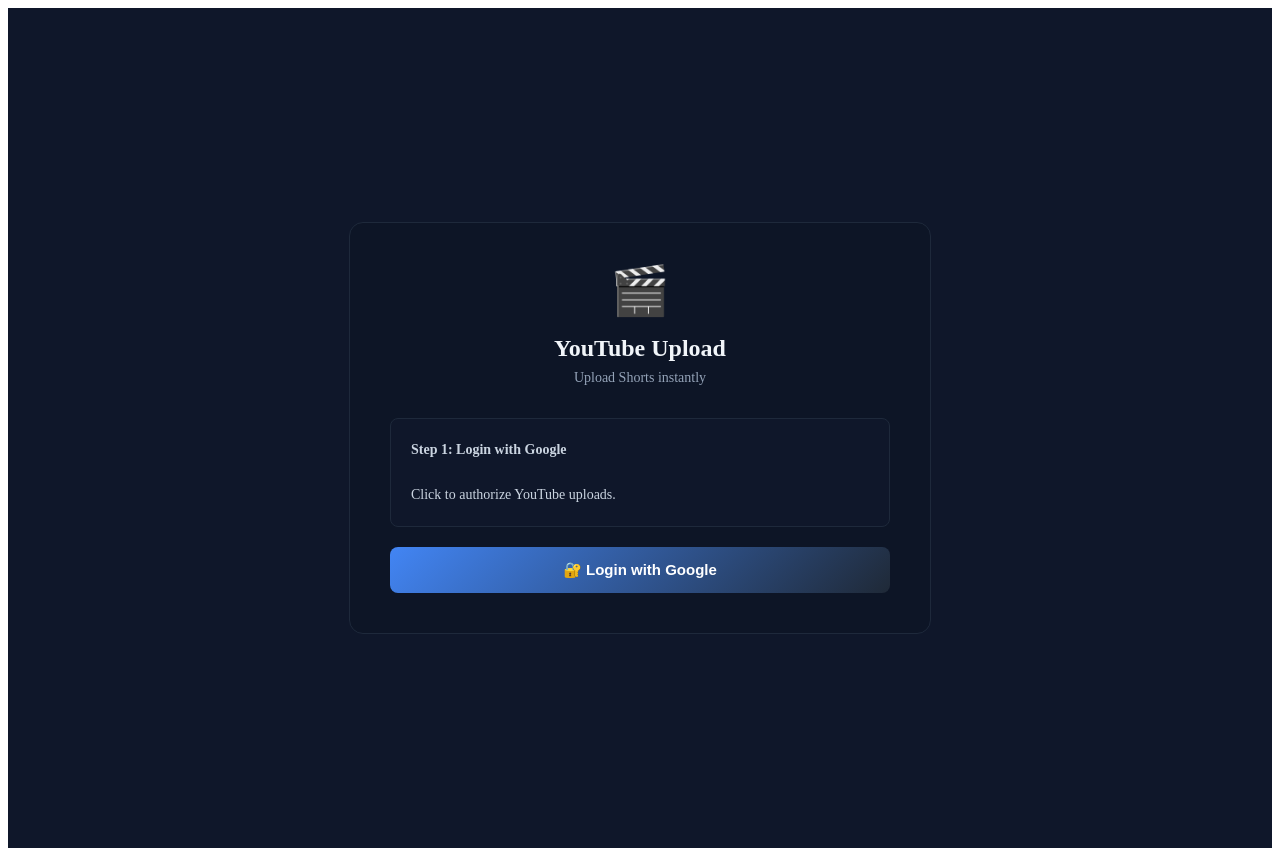
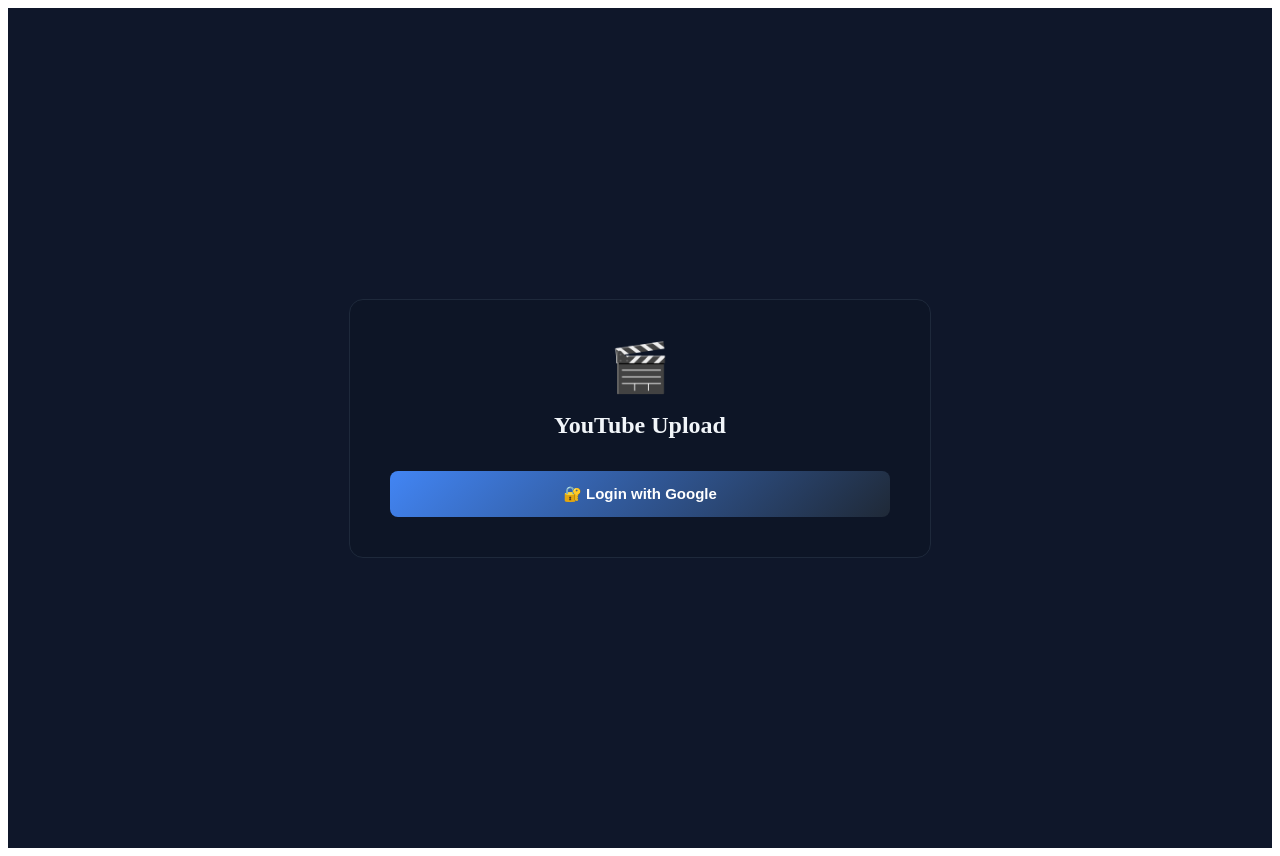
Before and after one commit to helpme67-new/youtube-upload-tool, a Next.js app: page /upload in a window 1280 px wide. Built offline with nearby package versions, Linux system fonts and the light colour scheme.

Commit message:
Refactor upload component and update UI elements

```diff
--- a/pages/upload.jsx
+++ b/pages/upload.jsx
@@ -3,8 +3,6 @@
 export default function Upload() {
   const [step, setStep] = useState(1);
   const [loading, setLoading] = useState(false);
-  const [error, setError] = useState('');
-  const [success, setSuccess] = useState('');
   const [token, setToken] = useState('');
   const [title, setTitle] = useState('');
 
@@ -27,21 +25,11 @@
 
         <div style={{ textAlign: 'center', marginBottom: '32px' }}>
           <div style={{ fontSize: '48px', marginBottom: '16px' }}>🎬</div>
-          <h1 style={{ fontSize: '24px', fontWeight: '800', margin: '0 0 8px' }}>YouTube Upload</h1>
-          <p style={{ color: '#94a3b8', margin: 0, fontSize: '14px' }}>Upload Shorts instantly</p>
+          <h1 style={{ fontSize: '24px', fontWeight: '800', margin: '0' }}>YouTube Upload</h1>
         </div>
-
-        {error && <div style={{ background: '#7f1d1d', color: '#fecaca', padding: '12px 16px', borderRadius: '8px', marginBottom: '20px', fontSize: '13px' }}>⚠️ {error}</div>}
-        {success && <div style={{ background: '#064e3b', color: '#a7f3d0', padding: '12px 16px', borderRadius: '8px', marginBottom: '20px', fontSize: '13px' }}>✅ {success}</div>}
 
         {step === 1 && (
           <div>
-            <div style={{ background: '#0f172a', border: '1px solid #1e293b', padding: '20px', borderRadius: '8px', marginBottom: '20px' }}>
-              <div style={{ fontSize: '14px', lineHeight: '1.6', color: '#cbd5e1' }}>
-                <strong>Step 1: Login with Google</strong><br/><br/>
-                Click to authorize YouTube uploads.
-              </div>
-            </div>
             <button onClick={login} disabled={loading} style={{ width: '100%', background: loading ? '#1e293b' : 'linear-gradient(135deg, #4285f4, #1f2937)', color: '#fff', border: 'none', padding: '14px 0', borderRadius: '8px', fontSize: '15px', fontWeight: '700', cursor: 'pointer' }}>
               {loading ? '🔄 Redirecting...' : '🔐 Login with Google'}
             </button>
@@ -50,22 +38,18 @@
 
         {step === 2 && (
           <div>
-            <div style={{ background: '#0a2010', border: '1px solid #10b98130', color: '#86efac', padding: '12px 16px', borderRadius: '8px', marginBottom: '20px', fontSize: '13px' }}>
-              ✅ Logged in! Ready to upload.
+            <div style={{ background: '#0a2010', color: '#86efac', padding: '12px 16px', borderRadius: '8px', marginBottom: '20px', fontSize: '13px' }}>
+              ✅ Logged in! Ready to use.
             </div>
 
             <div style={{ marginBottom: '16px' }}>
-              <label style={{ display: 'block', color: '#cbd5e1', fontSize: '13px', fontWeight: '700', marginBottom: '6px' }}>TITLE *</label>
-              <input type="text" value={title} onChange={(e) => setTitle(e.target.value)} placeholder="Your video title" style={{ width: '100%', padding: '10px 12px', background: '#0d1526', border: '1.5px solid #1e293b', borderRadius: '8px', color: '#f1f5f9', fontSize: '13px' }} />
+              <label style={{ display: 'block', color: '#cbd5e1', fontSize: '13px', fontWeight: '700', marginBottom: '6px' }}>Video Title</label>
+              <input type="text" value={title} onChange={(e) => setTitle(e.target.value)} placeholder="Enter title" style={{ width: '100%', padding: '10px 12px', background: '#0d1526', border: '1px solid #1e293b', borderRadius: '8px', color: '#f1f5f9', fontSize: '13px' }} />
             </div>
 
-            <button style={{ width: '100%', background: title ? 'linear-gradient(135deg, #ff0000, #7c3aed)' : '#1e293b', color: '#fff', border: 'none', padding: '14px 0', borderRadius: '8px', fontSize: '15px', fontWeight: '700', cursor: 'pointer' }} disabled={!title}>
-              🚀 Upload Coming Soon
+            <button style={{ width: '100%', background: '#1e293b', color: '#fff', border: 'none', padding: '14px 0', borderRadius: '8px', fontSize: '15px', fontWeight: '700' }}>
+              🚀 Ready for upload feature
             </button>
-
-            <div style={{ marginTop: '16px', textAlign: 'center', fontSize: '12px', color: '#475569' }}>
-              Upload feature coming next update
-            </div>
           </div>
         )}
       </div>
```
